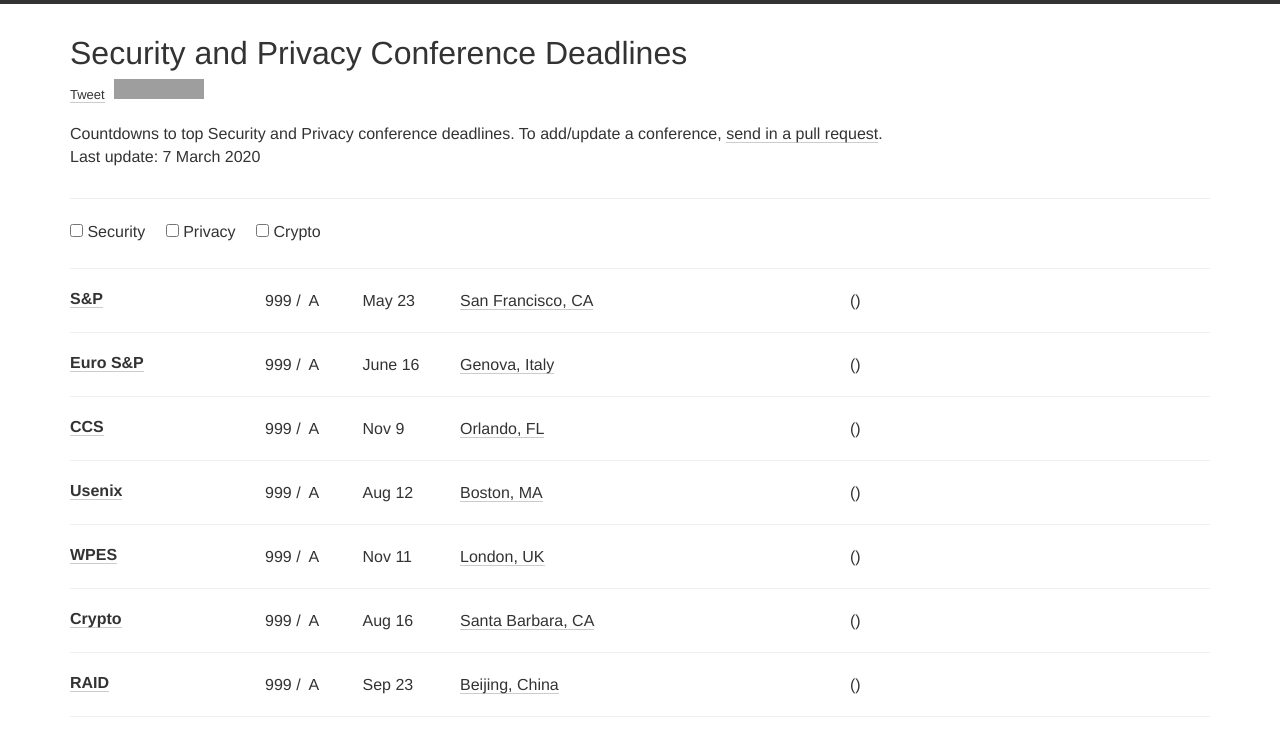
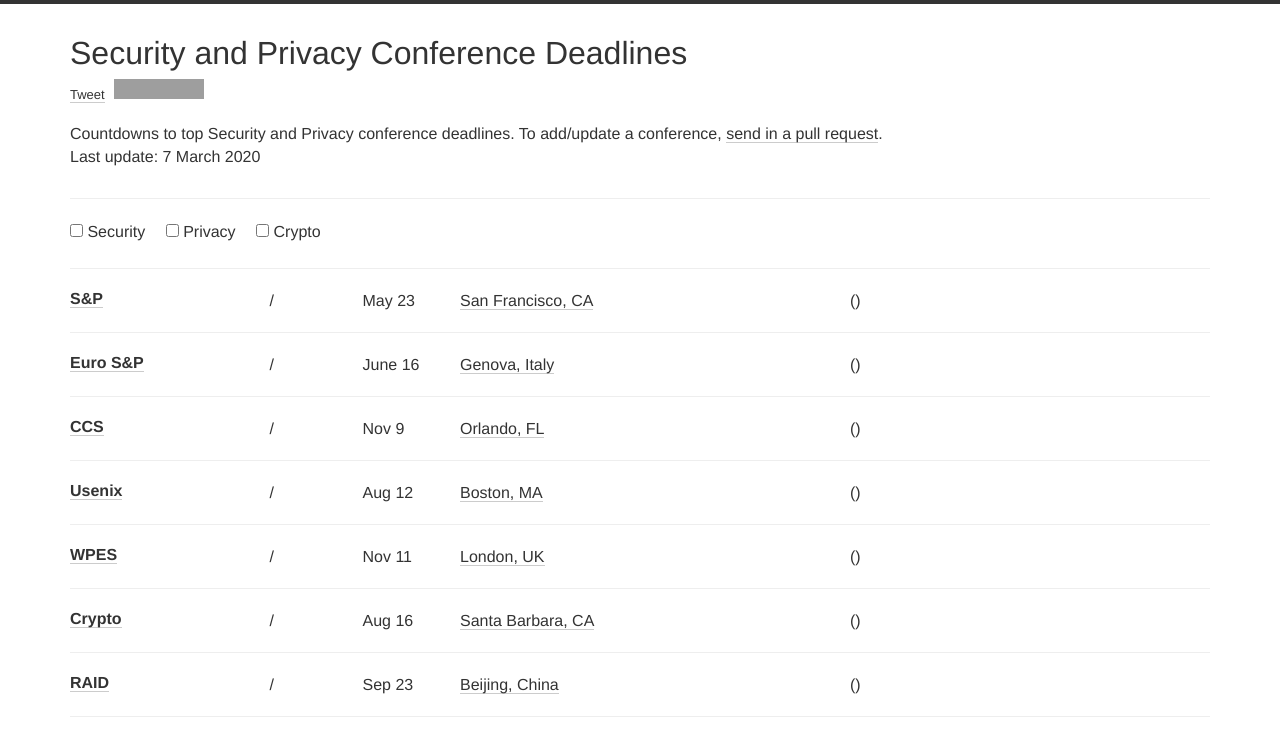
Before and after one commit to jianghaizhi/conference, a Jekyll site: the page built from index.html, in a window 1280 px wide. Shown: the top 756 px of the page. Built offline with Jekyll 4.4.1, drawn with Linux system fonts in a browser that asks for light colours; nearby versions of some CDN libraries; comment, search, counter and statistics services are not loaded; grey boxes are pictures that could not be loaded.

Commit message:
Update index.html

```diff
--- a/index.html
+++ b/index.html
@@ -58,7 +58,7 @@
                 <h2><a target="black" href="{{conf.link}}">{{conf.name}}</a></h2>
               </div>
             <div class="col-xs-12 col-md-1">
-                999&nbsp;/&nbsp; A
+                {{hindex}}&nbsp;/&nbsp; {{rank}}
               </div>
             <div class="col-xs-12 col-md-1">
                 <div class="meta">
```
